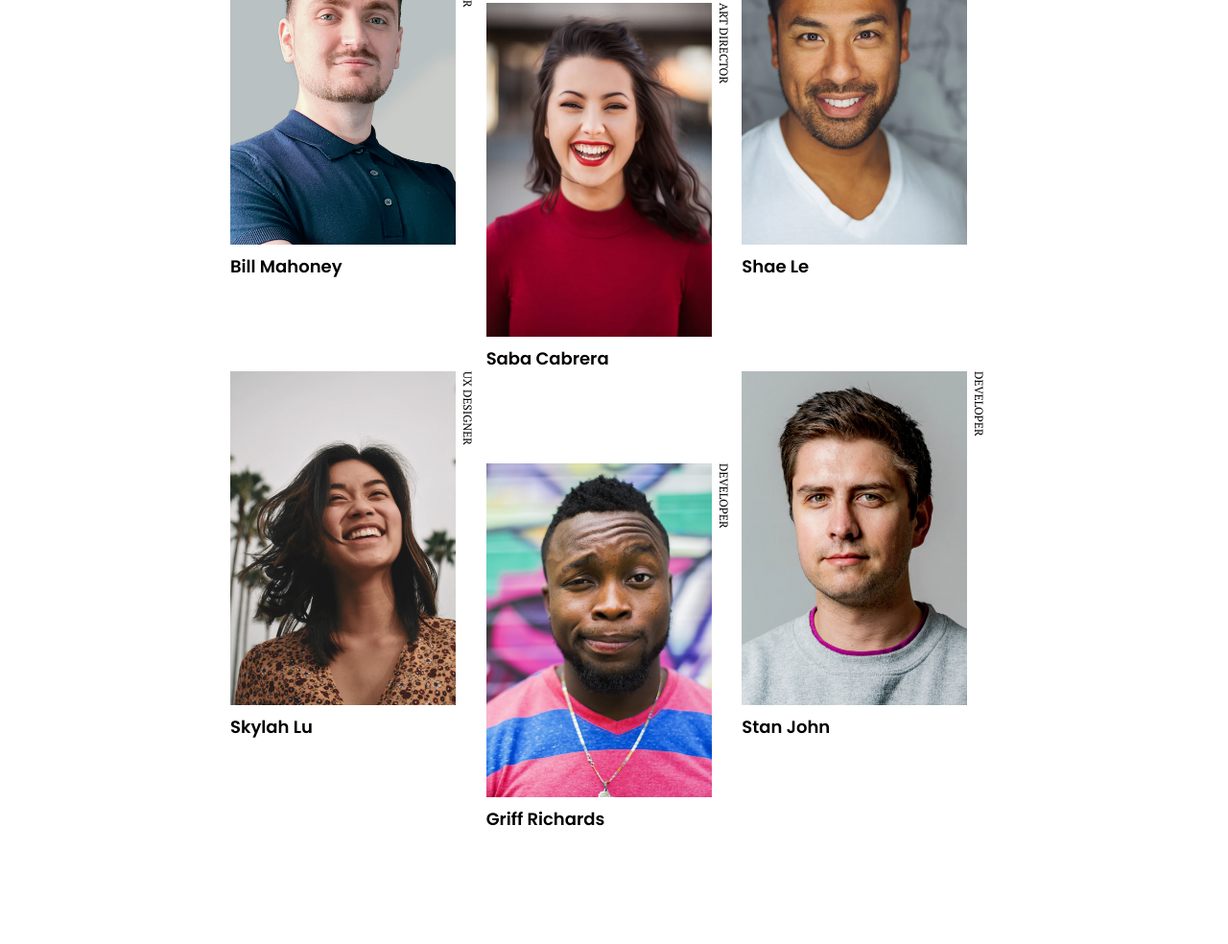
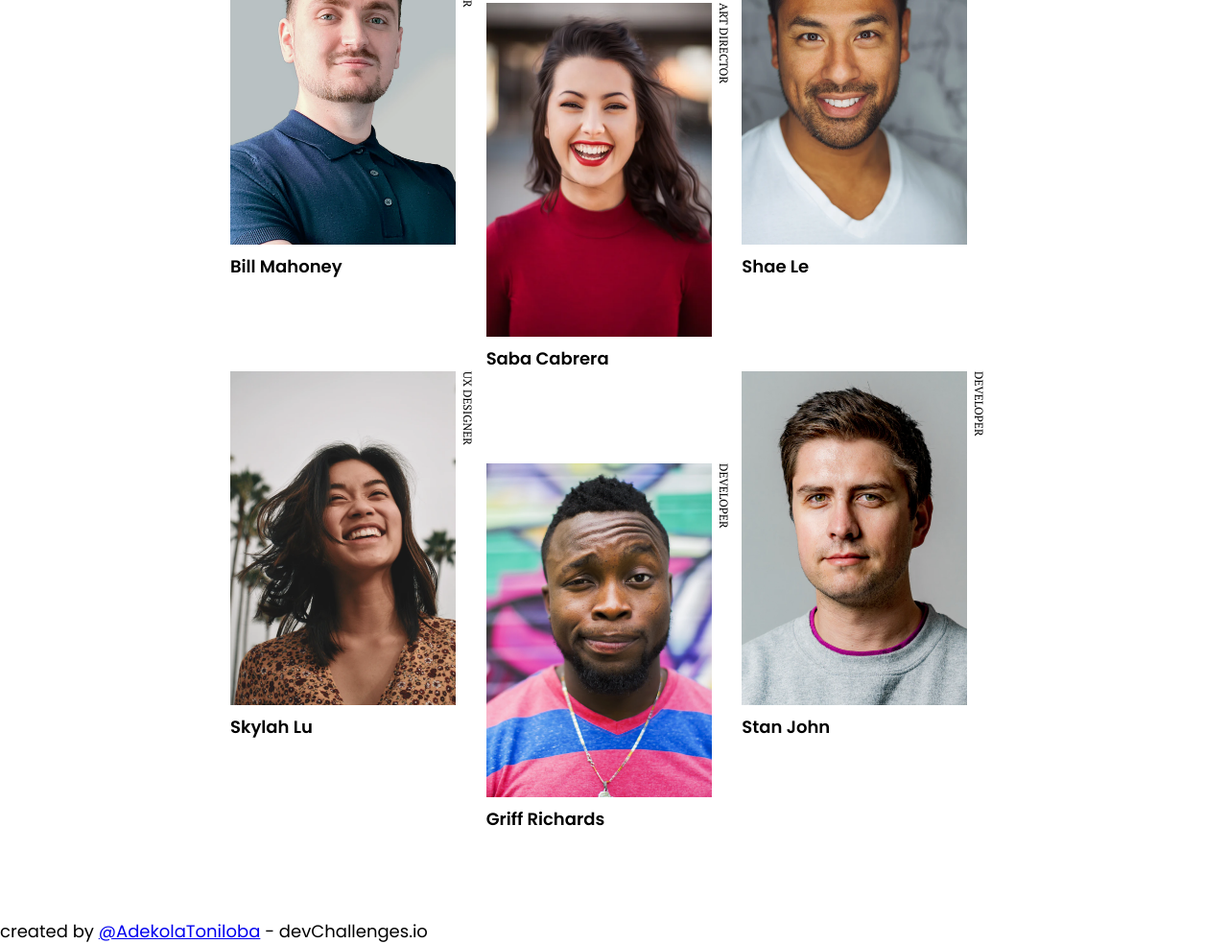
Before and after one commit to AdekolaToniloba/myTeamPage, a plain HTML site: page index.html in a window 1280 px wide. Shown: the part 424-1408 px from the top of the page at 96% size. Before the commit the page ends 1381 px from the top, so only its background shows below. Drawn offline with Linux system fonts and the light colour scheme.

Commit message:
Update index.html

```diff
--- a/index.html
+++ b/index.html
@@ -78,5 +78,9 @@
       </div>
     </div>
     </div>
+
+    <footer>
+      <p>created by <a href="https://github.com/AdekolaToniloba">@AdekolaToniloba</a> - devChallenges.io</p>
+    </footer>
   </body>
 </html>
```
